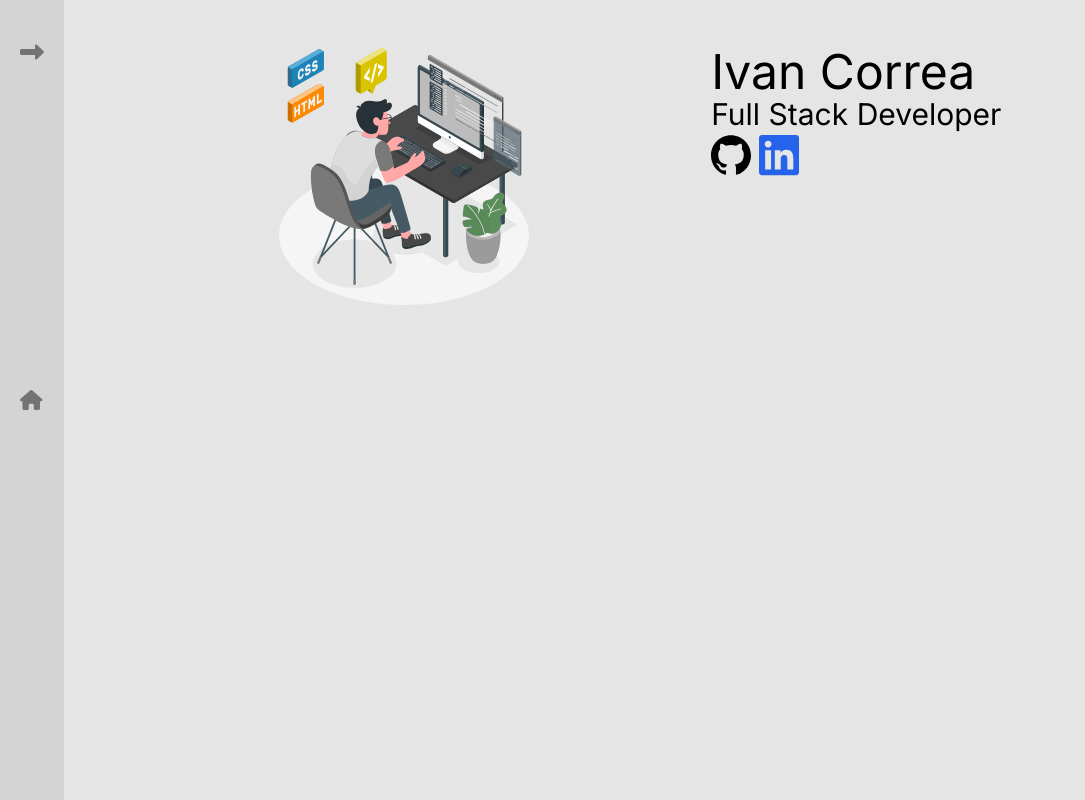
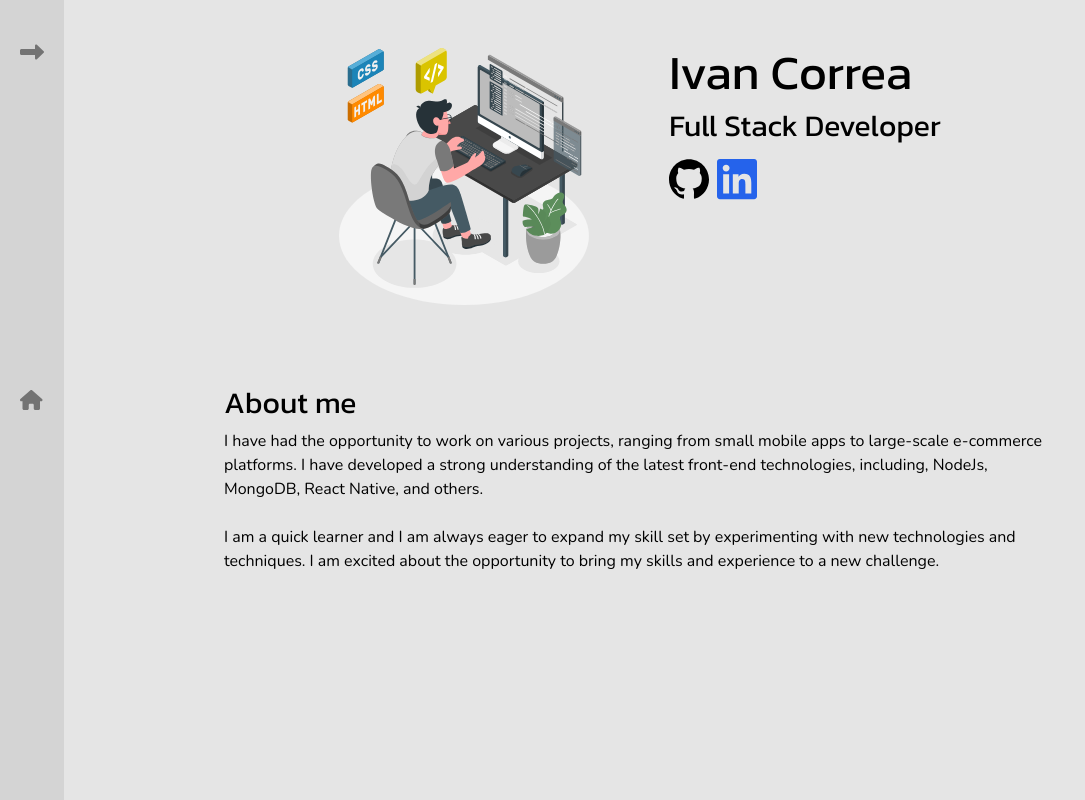
Before and after one commit to IvanMCorrea/dev_portfolio, a Next.js app: page / in a window 1280 px wide. Shown: the whole page, without its empty margins (0-1085 px from the left). Built offline with nearby package versions, Linux system fonts and the light colour scheme.

Commit message:
Add about me and change fonts

```diff
--- /dev/null
+++ b/app/_components/AboutMe.tsx
@@ -0,0 +1,28 @@
+import React from "react";
+import { kanit } from "../layout";
+
+type Props = {};
+
+const AboutMe = (props: Props) => {
+  return (
+    <section>
+      <h2 className={`${kanit.className} text-2xl md:text-3xl mb-2`}>
+        About me
+      </h2>
+      <p>
+        I have had the opportunity to work on various projects, ranging from
+        small mobile apps to large-scale e-commerce platforms. I have developed
+        a strong understanding of the latest front-end technologies, including,
+        NodeJs, MongoDB, React Native, and others.
+      </p>
+      <br />
+      <p>
+        I am a quick learner and I am always eager to expand my skill set by
+        experimenting with new technologies and techniques. I am excited about
+        the opportunity to bring my skills and experience to a new challenge.
+      </p>
+    </section>
+  );
+};
+
+export default AboutMe;
--- a/app/_components/Landing.tsx
+++ b/app/_components/Landing.tsx
@@ -1,12 +1,13 @@
 import Image from "next/image";
 import React from "react";
 import github from "../../public/github.svg";
+import { kanit } from "../layout";
 
 type Props = {};
 
 const Landing = (props: Props) => {
   return (
-    <header className="flex w-full justify-evenly">
+    <header className="flex w-full gap-20 justify-center">
       <Image
         src="/prog.svg"
         alt="Working Developer"
@@ -14,9 +15,13 @@ const Landing = (props: Props) => {
         height={250}
         priority
       />
-      <section>
-        <h1 className="text-4xl md:text-5xl">Ivan Correa</h1>
-        <span className="text-2xl md:text-3xl">Full Stack Developer</span>
+      <section className="max-w-md flex flex-col gap-3">
+        <h1 className={`${kanit.className} text-4xl md:text-5xl`}>
+          Ivan Correa
+        </h1>
+        <span className={`${kanit.className} text-2xl md:text-3xl`}>
+          Full Stack Developer
+        </span>
         <div className="flex gap-2">
           <Image
             src={github}
--- /dev/null
+++ b/app/_components/Projects.tsx
@@ -0,0 +1,9 @@
+import React from "react";
+
+type Props = {};
+
+const Projects = (props: Props) => {
+  return <div>Projects</div>;
+};
+
+export default Projects;
--- a/app/layout.tsx
+++ b/app/layout.tsx
@@ -1,9 +1,15 @@
 import "./globals.css";
-import { Inter } from "next/font/google";
+import { Kanit, Nunito } from "next/font/google";
 import { Providers } from "./_components/Providers";
 import Sidebar from "./_components/Sidebar";
 import AppBar from "./_components/AppBar";
-const inter = Inter({ subsets: ["latin"] });
+
+export const kanit = Kanit({
+  subsets: ["latin"],
+  weight: ["400", "700"],
+});
+
+const nunito = Nunito({ subsets: ["latin"] });
 
 export const metadata = {
   title: "Portfolio Ivan Correa",
@@ -18,7 +24,9 @@ export default function RootLayout({
 }) {
   return (
     <html lang="en" className="dark">
-      <body className={`${inter.className} bg-neutral-200 dark:bg-neutral-900`}>
+      <body
+        className={`${nunito.className} bg-neutral-200 dark:bg-neutral-900`}
+      >
         <Providers>
           <Sidebar />
           {children}
--- a/app/page.tsx
+++ b/app/page.tsx
@@ -1,9 +1,11 @@
+import AboutMe from "./_components/AboutMe";
 import Landing from "./_components/Landing";
 
 export default function Home() {
   return (
-    <main className="flex min-h-screen flex-col items-center justify-between px-12 md:px-24 py-12">
+    <main className="flex min-h-screen flex-col items-center m-auto px-12 md:px-24 py-12 max-w-5xl gap-20">
       <Landing />
+      <AboutMe />
     </main>
   );
 }
```
